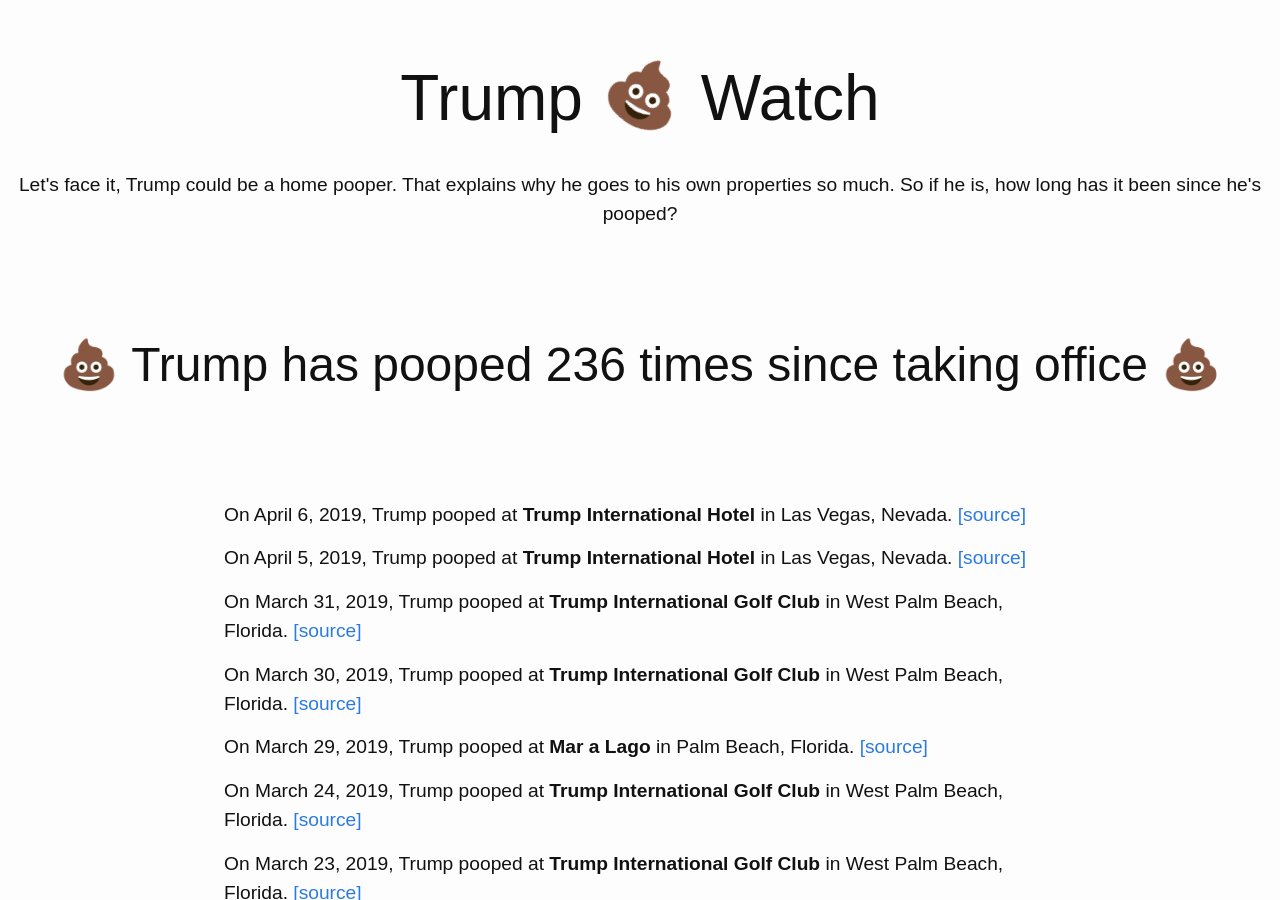
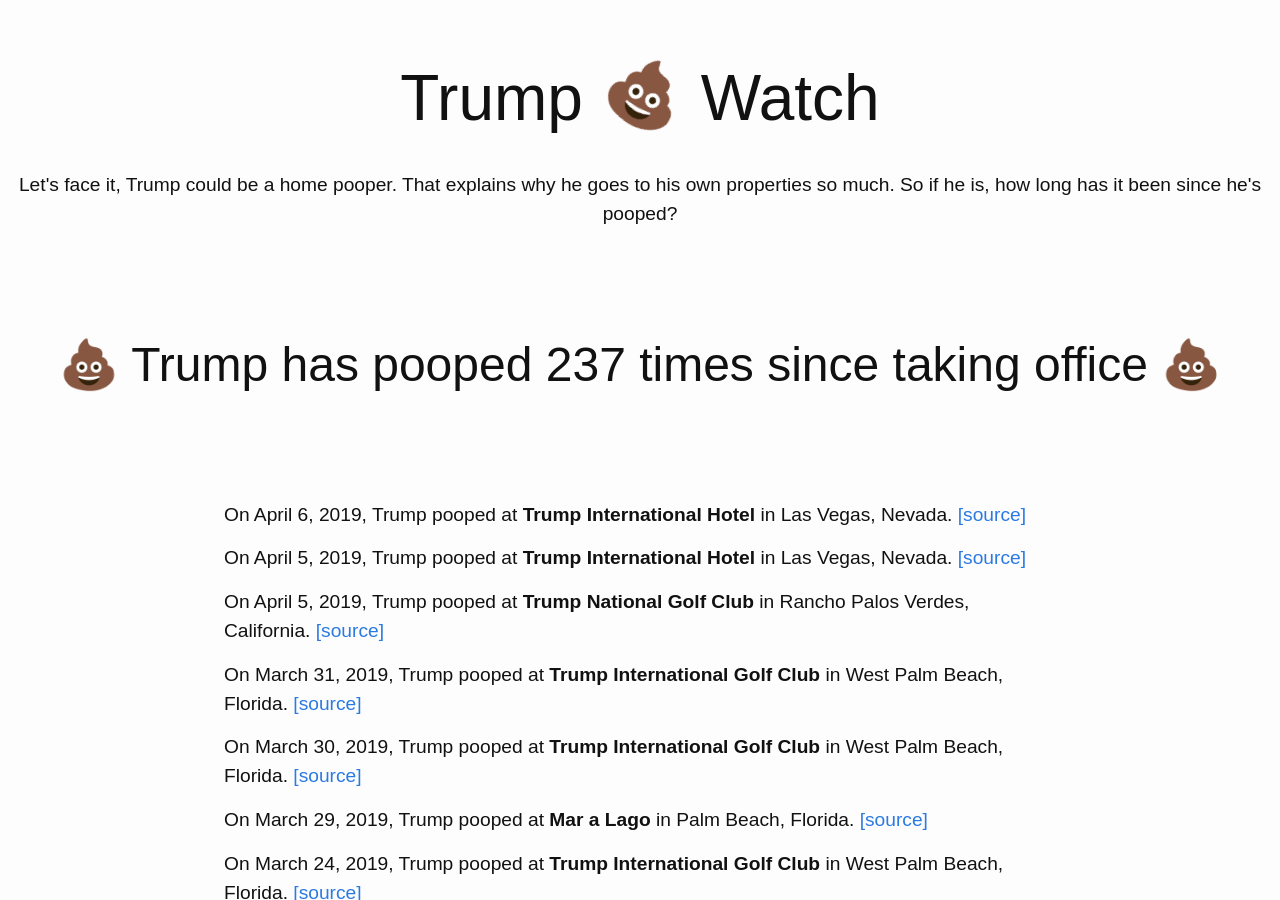
Before and after one commit to dansinker/trumppoopwatch.org, a Jekyll site: the page built from pooparchive.md, in a window 1280 px wide and 900 px high. Built offline with Jekyll 4.4.1, drawn with Linux system fonts in a browser that asks for light colours; nearby versions of some CDN libraries.

Commit message:
surprise Los Angeles poop I missed

```diff
--- a/_data/trumps.yml
+++ b/_data/trumps.yml
@@ -7,6 +7,10 @@ poops:
   city: Las Vegas, Nevada
   date: 2019-04-05
   link: https://publicpool.kinja.com/subject-wh-travel-pool-report-27-lid-1833856159
+- location: Trump National Golf Club
+  city: Rancho Palos Verdes, California
+  date: 2019-04-05
+  link: https://www.latimes.com/local/lanow/la-me-trump-palos-verdes-stop-20190405-story.html
 - location: Trump International Golf Club
   city: West Palm Beach, Florida
   date: 2019-03-31
```
